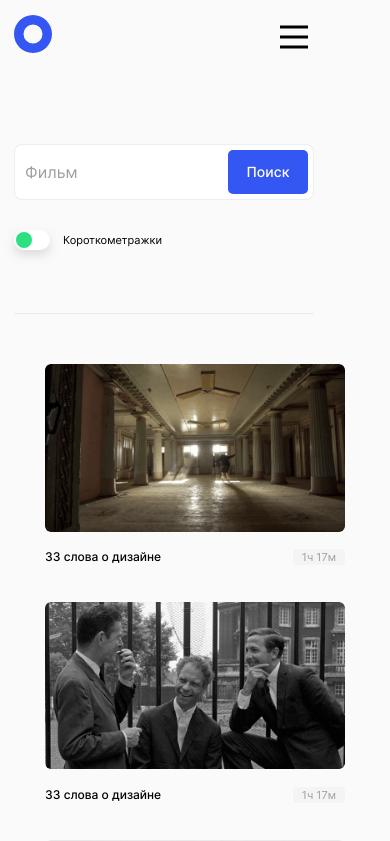
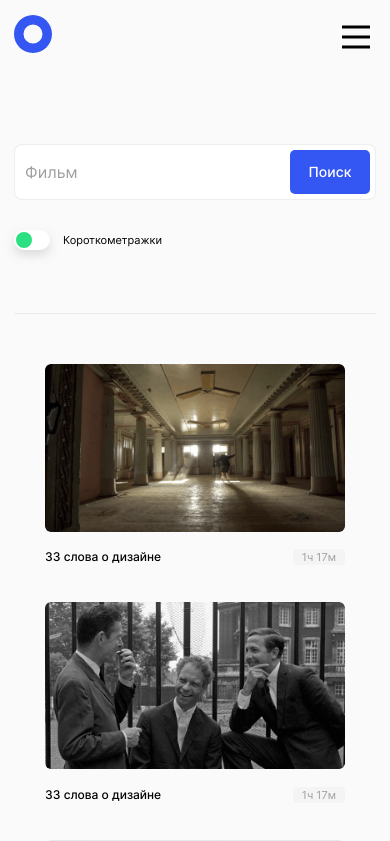
Before and after one commit to alexzkv/movies-explorer-frontend, a React (Create React App) app: page /movies in a window 390 px wide. Shown: the top 841 px of the page. Built offline with nearby package versions, Linux system fonts and the light colour scheme.

Commit message:
fix: adaptive

```diff
--- a/src/components/AboutMe/AboutMe.css
+++ b/src/components/AboutMe/AboutMe.css
@@ -90,11 +90,7 @@
   }
 }
 
-@media screen and (max-width: 399px) {
-  .about-me {
-    padding: 70px 14px;
-  }
-
+@media screen and (max-width: 555px) {
   .about-me__box {
     flex-direction: column-reverse;
     margin-top: 60px;
@@ -121,7 +117,13 @@
   }
 
   .about-me__photo {
-    width: 292px;
+    width: 275px;
     height: 352px;
   }
 }
+
+@media screen and (max-width: 399px) {
+  .about-me {
+    padding: 70px 14px;
+  }
+}
--- a/src/components/Footer/Footer.css
+++ b/src/components/Footer/Footer.css
@@ -38,17 +38,15 @@
   opacity: .7;
 }
 
-@media screen and (max-width: 799px) {
+@media screen and (max-width: 768px) {
   .footer {
     padding: 79px 30px 20px;
-    max-width: 708px;
   }
 }
 
 @media screen and (max-width: 399px) {
   .footer {
     padding: 79px 10px 10px;
-    max-width: 300px;
     font-size: 12px;
     line-height: 1.25;
   }
--- a/src/components/Header/Header.css
+++ b/src/components/Header/Header.css
@@ -50,14 +50,12 @@
 @media screen and (max-width: 799px) {
   .header {
     padding: 15px 30px;
-    max-width: 708px;
   }
 }
 
 @media screen and (max-width: 399px) {
   .header {
     padding: 15px 14px 16px;
-    max-width: 300px;
   }
 
   .header__box {
--- a/src/components/SearchForm/SearchForm.css
+++ b/src/components/SearchForm/SearchForm.css
@@ -72,7 +72,6 @@
 @media screen and (max-width: 799px) {
   .search {
     padding: 70px 30px 10px;
-    max-width: 708px;
   }
 
   .search__form {
@@ -83,7 +82,6 @@
 @media screen and (max-width: 399px) {
   .search {
     padding: 70px 14px 10px;
-    max-width: 300px;
   }
 
   .search__form {
--- a/src/index.css
+++ b/src/index.css
@@ -9,7 +9,7 @@
 
 body {
   max-width: 1280px;
-  min-width: 320px;
+  min-width: 300px;
   margin: auto;
   -moz-osx-font-smoothing: grayscale;
   -webkit-font-smoothing: antialiased;
```
